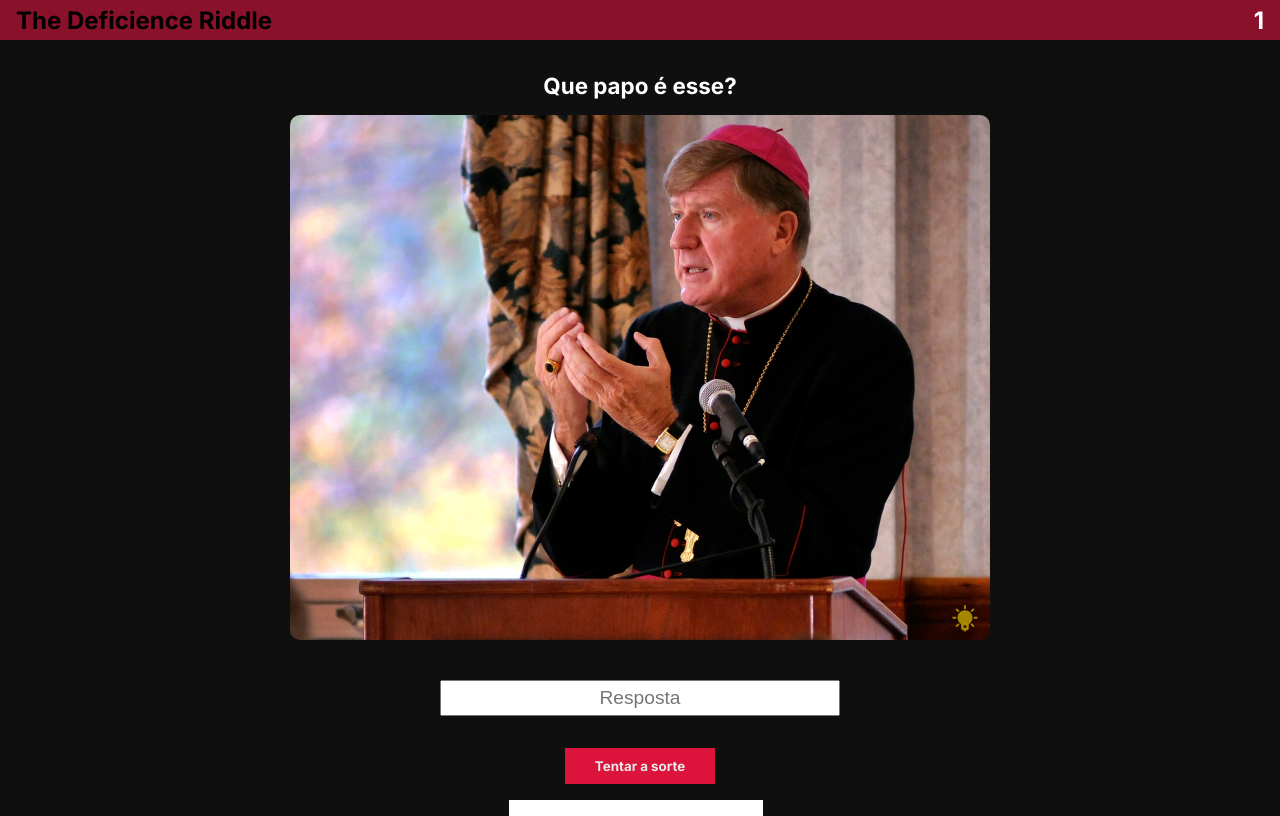
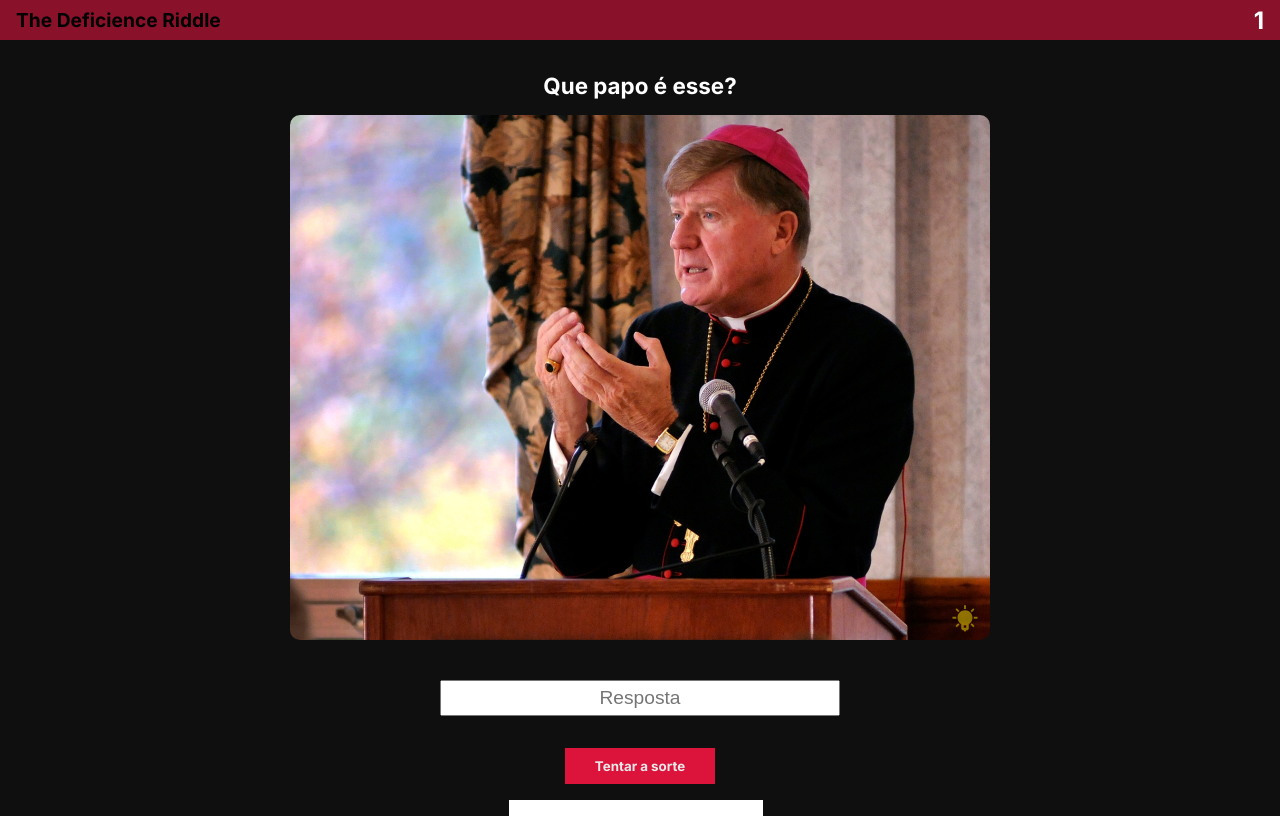
Before and after one commit to g-pg/the-riddle, a React (Vite) app: page / in a window 1280 px wide. Both pictures are taken after a click on the button "Novo jogo". Built offline with nearby package versions, Linux system fonts and the light colour scheme.

Commit message:
clicking on header now returns to welcome page

```diff
--- a/src/App.jsx
+++ b/src/App.jsx
@@ -60,6 +60,7 @@ export default function App() {
 					answer={riddlesData.riddles[riddleLevel].answer}
 					level={riddleLevel + 1}
 					rightAnswer={handleRightAnswer}
+					resetGame={() => setGameStarted(false)}
 				/>
 			)}
 
--- a/src/components/Riddles.jsx
+++ b/src/components/Riddles.jsx
@@ -29,7 +29,9 @@ export default function Riddles(props) {
 		let trueAnswer = props.answer.toLowerCase();
 		let lettersCorrect = 0;
 		for (let i = 0; i < trueAnswer.length; i++) {
-			answerGiven[i] === trueAnswer[i] ? lettersCorrect++ : "";
+			answerGiven.split(" ").join("")[i] === trueAnswer.split(" ").join("")[i]
+				? lettersCorrect++
+				: "";
 		}
 
 		event.preventDefault();
@@ -39,7 +41,7 @@ export default function Riddles(props) {
 			setTipActive(false);
 
 			props.rightAnswer();
-		} else if (lettersCorrect >= 0.7 * trueAnswer.length) {
+		} else if (lettersCorrect >= 0.6 * trueAnswer.length) {
 			setCloseAnswer(true);
 			setTimeout(() => {
 				setCloseAnswer(false);
@@ -58,7 +60,7 @@ export default function Riddles(props) {
 		<section className="riddle-main">
 			<header className="riddle-header">
 				<div className="riddle-header-wrapper container">
-					<h1>The Deficience Riddle</h1>
+					<h1 onClick={props.resetGame}>The Deficience Riddle</h1>
 					<h2>{props.level}</h2>
 				</div>
 			</header>
--- a/src/index.css
+++ b/src/index.css
@@ -120,6 +120,8 @@ img {
 
 .riddle-header h1 {
 	color: black;
+	font-size: 1.2rem;
+	cursor: pointer;
 }
 
 .riddle-header h2 {
@@ -168,7 +170,7 @@ img {
 	border: none;
 	bottom: 10px;
 	right: 10px;
-	opacity: 60%;
+	opacity: 50%;
 	cursor: pointer;
 }
 
```
